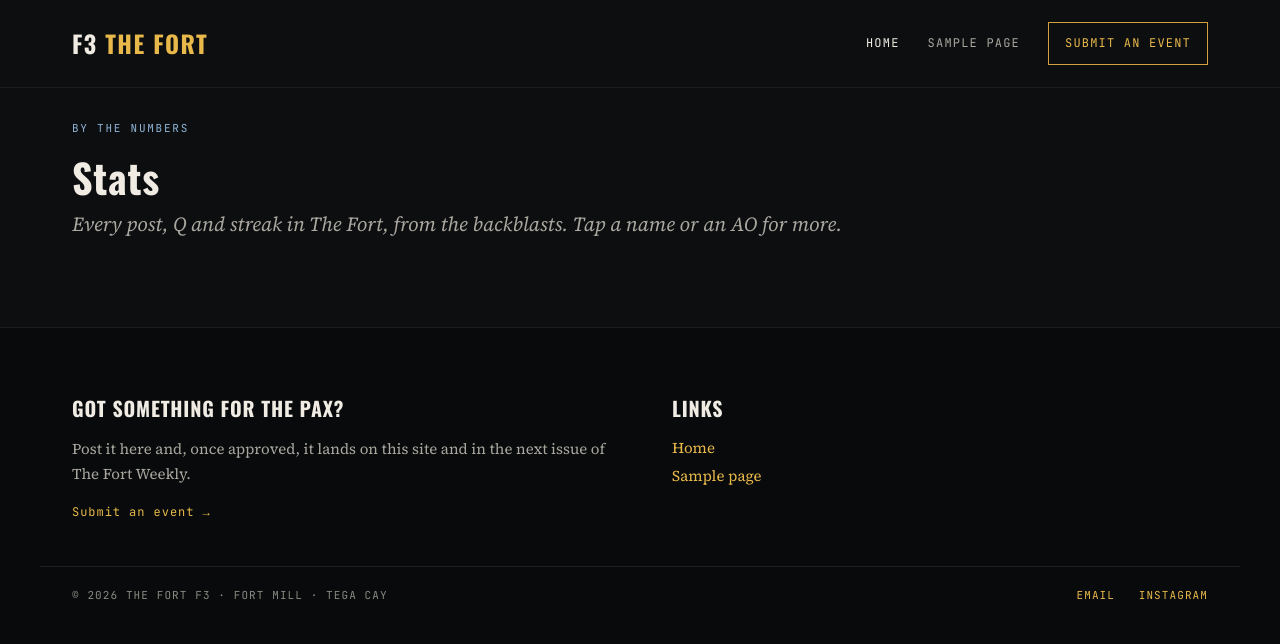
After one commit to thefortf3/f3thefort, a WordPress theme: template wordpress-theme/fort/fort-stats.php in a window 1280 px wide. The commit adds this page. Shown: the top 644 px of the page. Run offline with PHP 8.4 and a stand-in for WordPress, Linux system fonts and the light colour scheme; the site name, menu and one post (Sample post) are stand-ins, and other content is empty; some libraries are stand-ins or nearby versions.

Commit message:
Theme: a Stats page in the theme's layout; no "↗" on internal stats links
fort-stats.php lays out the Fort Stats dashboard like the Schedule page
(kicker, title, dek). The nav's Stats link and the homepage's
"Leaderboards & streaks" link drop the external-site arrow when they
point at the site's own /stats/; the nav marks it as the current page.

Co-Authored-By: Claude Opus 5.5 <noreply@anthropic.com>

```diff
--- /dev/null
+++ b/wordpress-theme/fort/fort-stats.php
@@ -0,0 +1,28 @@
+<?php
+/**
+ * /stats/ — the Fort Stats plugin's dashboard (leaderboards, AOs, trends, streaks, FNGs), laid
+ * out like the theme's other pages.
+ *
+ * @package Fort
+ */
+
+defined( 'ABSPATH' ) || exit;
+
+get_header();
+?>
+<main id="main" class="fort-entry fort-stats">
+	<div class="fort-wrap">
+		<header class="fort-entry__head">
+			<span class="fort-kicker fort-accent2"><?php esc_html_e( 'By the numbers', 'fort' ); ?></span>
+			<h1 class="fort-entry__title"><?php esc_html_e( 'Stats', 'fort' ); ?></h1>
+			<p class="fort-entry__dek"><?php esc_html_e( 'Every post, Q and streak in The Fort, from the backblasts. Tap a name or an AO for more.', 'fort' ); ?></p>
+		</header>
+		<?php
+		if ( function_exists( 'fort_stats_dashboard' ) ) {
+			fort_stats_dashboard();
+		}
+		?>
+	</div>
+</main>
+<?php
+get_footer();
--- a/wordpress-theme/fort/front-page.php
+++ b/wordpress-theme/fort/front-page.php
@@ -223,7 +223,7 @@ $principles = array(
 				<?php endif; ?>
 				<?php if ( ! empty( $summary['top_aos'][0] ) ) : ?>
 					<p class="fort-dim"><?php echo esc_html( sprintf( /* translators: 1: AO name, 2: number of posts */ __( 'Busiest AO: %1$s, %2$d posts.', 'fort' ), $summary['top_aos'][0]['ao'], (int) $summary['top_aos'][0]['posts'] ) ); ?>
-						<a class="fort-accent2" href="<?php echo esc_url( FORT_STATS_URL ); ?>"><?php esc_html_e( 'Leaderboards & streaks ↗', 'fort' ); ?></a></p>
+						<a class="fort-accent2" href="<?php echo esc_url( FORT_STATS_URL ); ?>"><?php echo esc_html( __( 'Leaderboards & streaks', 'fort' ) . fort_stats_link_arrow() ); ?></a></p>
 				<?php endif; ?>
 			</section>
 		<?php endif; ?>
--- a/wordpress-theme/fort/header.php
+++ b/wordpress-theme/fort/header.php
@@ -37,7 +37,7 @@ defined( 'ABSPATH' ) || exit;
 					<li><a href="<?php echo esc_url( home_url( '/#coming-up' ) ); ?>"><?php esc_html_e( 'Calendar', 'fort' ); ?></a></li>
 					<li><a href="<?php echo esc_url( fort_page_url( 'schedule', home_url( '/#workouts' ) ) ); ?>"><?php esc_html_e( 'Schedule', 'fort' ); ?></a></li>
 					<li><a href="<?php echo esc_url( fort_backblasts_url() ); ?>"><?php esc_html_e( 'Backblasts', 'fort' ); ?></a></li>
-					<li><a href="<?php echo esc_url( FORT_STATS_URL ); ?>"><?php esc_html_e( 'Stats ↗', 'fort' ); ?></a></li>
+					<li><a href="<?php echo esc_url( FORT_STATS_URL ); ?>"<?php echo function_exists( 'fort_stats_is_dashboard' ) && fort_stats_is_dashboard() ? ' aria-current="page"' : ''; ?>><?php echo esc_html( __( 'Stats', 'fort' ) . fort_stats_link_arrow() ); ?></a></li>
 				</ul>
 				<?php
 			}
--- a/wordpress-theme/fort/inc/config.php
+++ b/wordpress-theme/fort/inc/config.php
@@ -20,6 +20,11 @@ if ( ! defined( 'FORT_STATS_API' ) ) {
 if ( ! defined( 'FORT_STATS_URL' ) ) {
 	define( 'FORT_STATS_URL', function_exists( 'fort_stats_core' ) ? home_url( '/stats/' ) : 'https://stats.f3thefort.com' );
 }
+
+/** ' ↗' when the stats link leaves the site (the separate stats site), else ''. */
+function fort_stats_link_arrow() {
+	return 0 === strpos( FORT_STATS_URL, home_url() ) ? '' : ' ↗';
+}
 // Seconds to cache stats responses (the stats data changes about once a day).
 if ( ! defined( 'FORT_STATS_TTL' ) ) {
 	define( 'FORT_STATS_TTL', 900 );
--- a/wordpress-theme/fort/style.css
+++ b/wordpress-theme/fort/style.css
@@ -298,6 +298,10 @@ a.fort-bb:hover .fort-bb__title { color: var(--amber-bright); }
 
 /* Backblasts page and single backblast */
 .fort-bbs .fort-wrap { max-width: 1200px; }
+
+/* Stats (the Fort Stats plugin's dashboard): it lines up with the page heading. */
+.fort-stats #fort-stats .max-w-5xl { max-width: none; padding-left: 0; padding-right: 0; }
+.fort-stats .fort-entry__head { margin-bottom: 8px; }
 .fort-bbs__filters { display: flex; flex-wrap: wrap; gap: 8px; align-items: center; margin: 4px 0 12px; }
 .fort-bbs__filters input[type=search] { flex: 1 1 260px; min-width: 0; }
 .fort-bbs__filters input, .fort-bbs__filters select { font: inherit; font-size: 15px; padding: 10px 12px; background: var(--bg-deep); border: 1px solid var(--line-2); color: var(--text-bright); border-radius: 0; }
```
